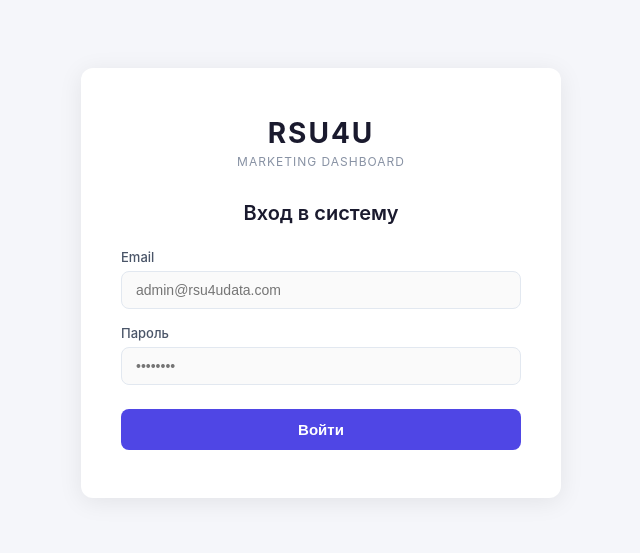
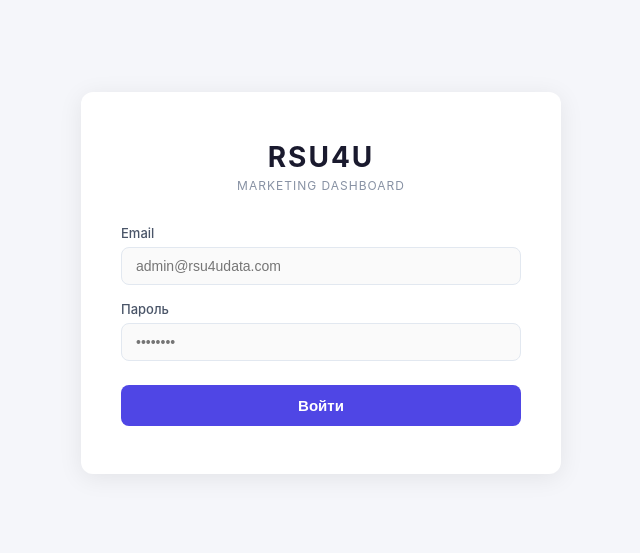
Before and after one commit to Gipoteza/rsu4udata.com, a React (Vite) app in the folder frontend/: page / in a window 1280 px wide. Shown: the part 125-678 px from the top of the page, without its empty margins (319-959 px from the left). Built offline with nearby package versions, Linux system fonts and the light colour scheme; no server answers.

Commit message:
fix: remove login form title text

```diff
--- a/frontend/src/pages/LoginPage.tsx
+++ b/frontend/src/pages/LoginPage.tsx
@@ -30,8 +30,6 @@ export default function LoginPage() {
           <span style={styles.logoText}>RSU4U</span>
           <span style={styles.logoSub}>Marketing Dashboard</span>
         </div>
-
-        <h1 style={styles.title}>Вход в систему</h1>
 
         <form onSubmit={handleSubmit} style={styles.form}>
           <div style={styles.field}>
```
